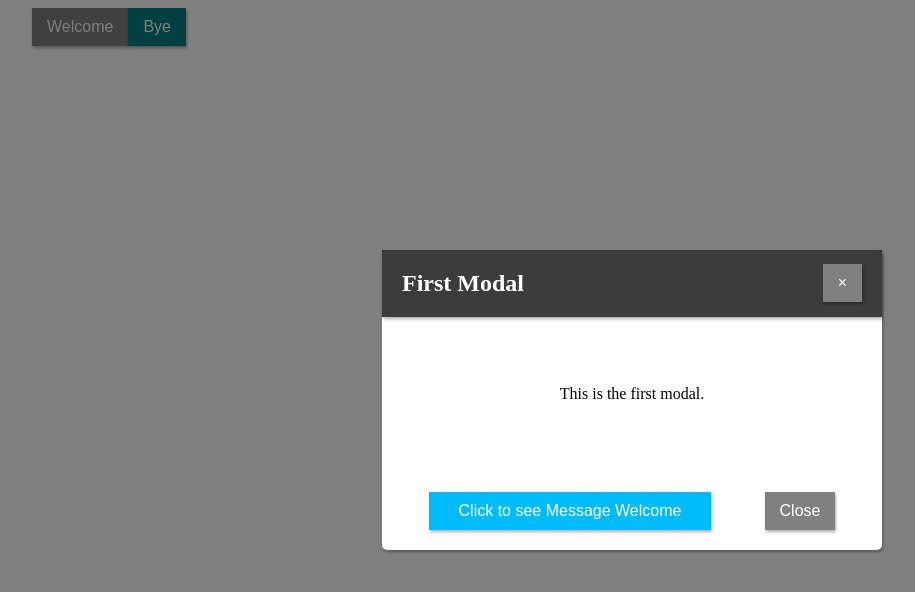
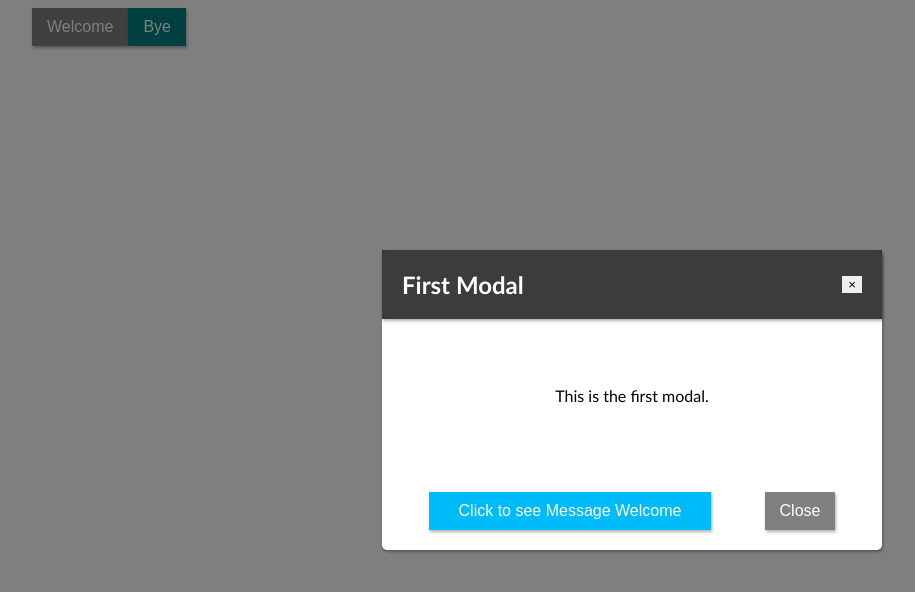
Before and after one commit to Diana-Chassot/flowers, a React (Create React App) app: page / in a window 1280 px wide. Both pictures are taken after a click on the button "Welcome". Shown: the top 592 px of the page, without its empty margins (8-923 px from the left). Built offline with nearby package versions, Linux system fonts and the light colour scheme.

Commit message:
some changes with css

```diff
--- a/src/components/Modal.jsx
+++ b/src/components/Modal.jsx
@@ -16,7 +16,7 @@
           <div className="modal-header">
             <h2>{header}</h2>
             {showCloseButton && (
-              <button className="modal-close btn" onClick={closeModal}>
+              <button onClick={closeModal}>
                 <span>&times;</span>
               </button>
             )}
--- a/src/index.css
+++ /dev/null
@@ -1,72 +0,0 @@
-@import-normalize; /* Variables */
-/* Colors */
-/* Mixins */
-.container {
-  max-width: 1200px;
-  margin: 0 auto;
-}
-
-.content {
-  display: flex;
-  justify-content: space-around;
-}
-
-.btn {
-  padding: 10px 15px;
-  color: white;
-  font-size: 16px;
-  border: none;
-  cursor: pointer;
-  box-shadow: 1px 2px 3px rgba(0, 0, 0, 0.319);
-  transition: transform 0.2s ease-in-out;
-}
-.btn:hover {
-  transform: scale(1.1);
-}
-
-.modal-wrapper {
-  align-items: center;
-  background-color: rgba(0, 0, 0, 0.5);
-  display: flex;
-  height: 100%;
-  justify-content: center;
-  left: 0;
-  position: fixed;
-  top: 0;
-  width: 100%;
-  z-index: 1000;
-}
-.modal-wrapper .modal {
-  background-color: #fff;
-  border-radius: 5px;
-  box-shadow: 1px 2px 3px rgba(0, 0, 0, 0.319);
-  display: flex;
-  justify-content: space-between;
-  min-width: 500px;
-  min-height: 300px;
-  flex-direction: column;
-}
-.modal-wrapper .modal-header {
-  display: flex;
-  justify-content: space-between;
-  box-shadow: 1px 2px 3px rgba(0, 0, 0, 0.319);
-  align-items: center;
-  background-color: rgba(37, 37, 37, 0.8901960784);
-  padding: 0 20px;
-  color: white;
-}
-.modal-wrapper .modal-text {
-  text-align: center;
-}
-.modal-wrapper .modal-footer {
-  padding: 20px;
-  display: flex;
-  justify-content: space-around;
-}
-.modal-wrapper .modal-close {
-  background-color: gray;
-}
-.modal-wrapper .modal-action {
-  padding: 10px 30px;
-  background-color: rgb(0, 187, 250);
-}/*# sourceMappingURL=index.css.map */
--- a/src/index.js
+++ b/src/index.js
@@ -1,6 +1,6 @@
 import React from 'react';
 import ReactDOM from 'react-dom/client';
-import './index.css';
+import './index.scss';
 import App from './App';
 
 const root = ReactDOM.createRoot(document.getElementById('root'));
--- a/src/index.scss
+++ b/src/index.scss
@@ -1,67 +1,32 @@
 @import-normalize;
 @import "mixins-variables";
+@import "./styles/components.scss";
 
-.container{
-    max-width: 1200px;
-    margin: 0 auto;
+*,
+*::before,
+*::after {
+  box-sizing: border-box;
 }
-.content{
-  @include flex-justify-around;
+button{
+  border: none;
+  cursor: pointer;
+  transition: transform 0.2s ease-in-out;
+  &:hover {
+    transform: scale(1.1);
+  }
+}
+body {
+  font-family: "Gill Sans", "Gill Sans MT", Calibri, "Trebuchet MS", sans-serif;
+}
 
+.container {
+  max-width: 1200px;
+  margin: 0 auto;
 }
+
 .btn {
   padding: 10px 15px;
   color: white;
   font-size: 16px;
-  border: none;
-  cursor: pointer;
   @include boxShadow();
-  transition: transform 0.2s ease-in-out;
-  &:hover{
-    transform: scale(1.1);
-  }
 }
-.modal-wrapper {
-  align-items: center;
-  background-color: rgba(0, 0, 0, 0.5);
-  display: flex;
-  height: 100%;
-  justify-content: center;
-  left: 0;
-  position: fixed;
-  top: 0;
-  width: 100%;
-  z-index: 1000;
-  .modal {
-    background-color: #fff;
-    border-radius: 5px;
-    @include boxShadow();
-    @include flex-justify-between;
-    min-width: 500px;
-    min-height: 300px;
-    flex-direction: column;
-
-  }
-  .modal-header{
-    @include flex-justify-between;
-    @include boxShadow();
-    align-items: center;
-    background-color: $bg-color;
-    padding: 0 20px;
-    color: white;
-  }
-  .modal-text{
-    text-align: center;
-  }
-  .modal-footer{
-    padding: 20px;
-    @include flex-justify-around;
-  }
-  .modal-close{
-    background-color: $secondary-color;
-  }
-  .modal-action{
-    padding: 10px 30px;
-    background-color: $primary-color;
-  }
-}
--- a/src/mixins-variables.css
+++ /dev/null
@@ -1,3 +0,0 @@
-/* Variables */
-/* Colors */
-/* Mixins *//*# sourceMappingURL=mixins-variables.css.map */
--- /dev/null
+++ b/src/styles/components.scss
@@ -0,0 +1,45 @@
+
+  .modal-wrapper {
+    align-items: center;
+    background-color: rgba(0, 0, 0, 0.5);
+    display: flex;
+    height: 100%;
+    justify-content: center;
+    left: 0;
+    position: fixed;
+    top: 0;
+    width: 100%;
+    z-index: 1000;
+    .modal {
+      background-color: #fff;
+      border-radius: 5px;
+      @include boxShadow();
+      @include flex-justify-between;
+      min-width: 500px;
+      min-height: 300px;
+      flex-direction: column;
+
+    }
+    .modal-header{
+      @include flex-justify-between;
+      @include boxShadow();
+      align-items: center;
+      background-color: $bg-color;
+      padding: 0 20px;
+      color: white;
+    }
+    .modal-text{
+      text-align: center;
+    }
+    .modal-footer{
+      padding: 20px;
+      @include flex-justify-around;
+    }
+    .modal-close{
+      background-color: $secondary-color;
+    }
+    .modal-action{
+      padding: 10px 30px;
+      background-color: $primary-color;
+    }
+  }
```
Also changed, not shown: 2 other files (tests, documents, lock files or other folders).
